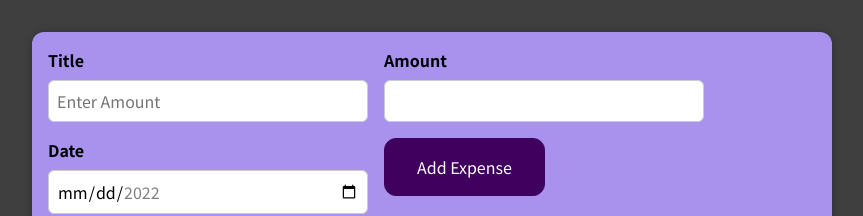
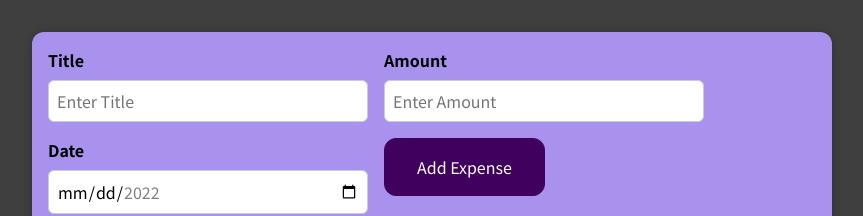
Before and after one commit to Pra1233/React, a React (Create React App) app: page / in a window 1280 px wide. Shown: the top 216 px of the page, without its empty margins (208-1071 px from the left). Built offline with nearby package versions, Linux system fonts and the light colour scheme.

Commit message:
Making the expense form input visible on screen
Making the expense form input visible on screen

```diff
--- a/src/App.js
+++ b/src/App.js
@@ -3,6 +3,15 @@ import Expenses from "./components/Expenses/Expenses";
 import ExpenseForm from "./components/Expenses/ExpenseForm";
 
 const App = () => {
+  const saveExpenseDateHandler = (enteredExpenseData) => {
+    const expenseData = {
+      ...enteredExpenseData,
+      id: Math.random().toString(),
+    };
+    console.log("first", expenseData);
+    expenses.push(expenseData);
+    console.log("expenses", expenses);
+  };
   const expenses = [
     {
       id: "e1",
@@ -36,7 +45,7 @@ const App = () => {
 
   return (
     <div>
-      <ExpenseForm />
+      <ExpenseForm onSaveExpenseData={saveExpenseDateHandler} />
       <Expenses items={expenses} />
     </div>
   );
--- a/src/components/Expenses/ExpenseForm.js
+++ b/src/components/Expenses/ExpenseForm.js
@@ -1,57 +1,69 @@
 import React, { useState } from "react";
 import "./ExpenseForm.css";
 
-const ExpenseForm = () => {
-  // const [title, setTitle] = useState("");
-  // const [amount, setAmount] = useState("");
-  // const [date, setDate] = useState("");
-  const [userInput, setUserInput] = useState({
-    title: "",
-    amount: "",
-    date: "",
-  });
+const ExpenseForm = (props) => {
+  const [title, setTitle] = useState("");
+  const [amount, setAmount] = useState("");
+  const [date, setDate] = useState("");
+  // const [userInput, setUserInput] = useState({
+  //   title: "",
+  //   amount: "",
+  //   date: "",
+  // });
 
   const titleChangeHandler = (event) => {
-    // console.log("Title Changed", event.target.value);
-    // setUserInput({
-    //   ...userInput,//depend on previous state
-    //   title: event.target.value,//override
+    setTitle(event.target.value);
+    // setUserInput((prevState) => {
+    //   //react guarantee state snapshot is latest
+    //   return { ...prevState, title: event.target.value };
     // });
-
-    //react schedule state update doesnt perform instantly  and therefore if lots of state update at sametime
-    //could be depending on old state in this approch
-    setUserInput((prevState) => {
-      //react guarantee state snapshot is latest
-      return { ...prevState, title: event.target.value };
-    });
   };
 
   const amountChangeHandler = (event) => {
-    // console.log("Amount", event.target.value);
-    setUserInput((prevState) => {
-      return {
-        ...prevState,
-        amount: event.target.value,
-      };
-    });
+    setAmount(event.target.value);
+    // setUserInput((prevState) => {
+    //   return {
+    //     ...prevState,
+    //     amount: event.target.value,
+    //   };
+    // });
   };
+
   const dateChangeHandler = (event) => {
-    setUserInput((prevState) => {
-      return {
-        ...prevState,
-        date: event.target.value,
-      };
-    });
+    setDate(event.target.value);
+    // setUserInput((prevState) => {
+    //   return {
+    //     ...prevState,
+    //     date: event.target.value,
+    //   };
+    // });
+  };
+
+  const submitHandler = (e) => {
+    e.preventDefault();
+
+    // OBJECT
+    const expenseobj = {
+      title: title,
+      amount: amount,
+      date: new Date(date),
+    };
+    props.onSaveExpenseData(expenseobj); //calling here
+    // console.log(expenseobj);
+    setTitle("");
+    setAmount("");
+    setDate("");
   };
   return (
     <div className="new-expense">
-      <form>
+      <form onSubmit={submitHandler}>
         <div className="new-expense__controls">
           <div className="new-expense__control">
             <label>Title</label>
             <input
               type="text"
-              placeholder="Enter Amount"
+              value={title}
+              placeholder="Enter Title"
               onChange={titleChangeHandler}
             />
           </div>
@@ -59,8 +71,10 @@ const ExpenseForm = () => {
             <label>Amount</label>
             <input
               type="number"
-              min="0.01"
+              placeholder="Enter Amount"
+              min="1"
               steps="0.01"
+              value={amount}
               onChange={amountChangeHandler}
             />
           </div>
@@ -70,6 +84,7 @@ const ExpenseForm = () => {
               type="date"
               min="2022-01-01"
               max="2022-12-31"
+              value={date}
               onChange={dateChangeHandler}
             />
           </div>
```
